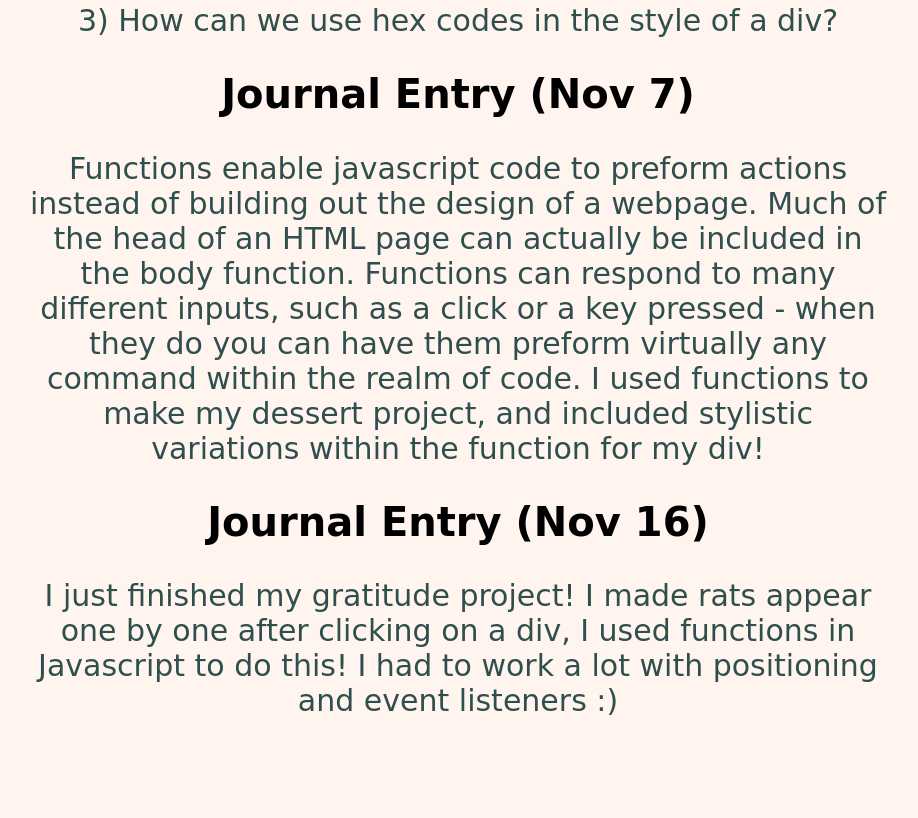
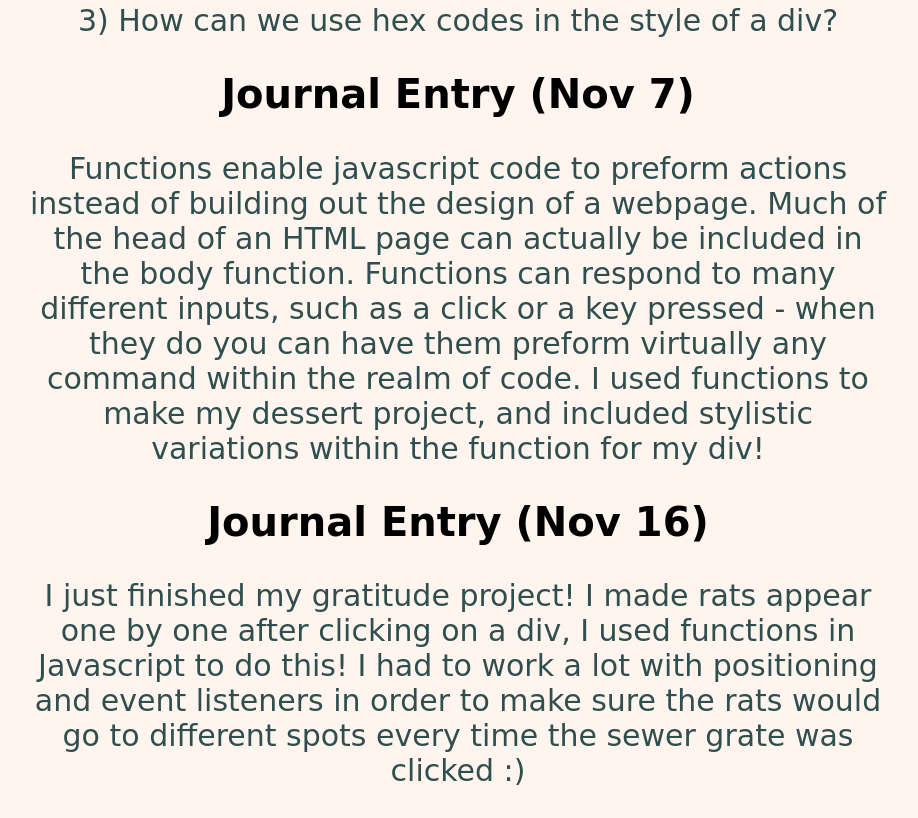
Before and after one commit to derationalize/derationalize.github.io, a plain HTML site: page journal.html in a window 1280 px wide. Shown: the part 2294-3112 px from the top of the page, without its empty margins (182-1100 px from the left). Before the commit the page ends 3042 px from the top, so only its background shows below. Drawn offline with Linux system fonts and the light colour scheme; a web font is replaced by a local one.

Commit message:
final gratitude update

```diff
--- a/journal.html
+++ b/journal.html
@@ -75,7 +75,7 @@
 <p>Functions enable javascript code to preform actions instead of building out the design of a webpage. Much of the head of an HTML page can actually be included in the body function. Functions can respond to many different inputs, such as a click or a key pressed - when they do you can have them preform virtually any command within the realm of code. I used functions to make my dessert project, and included stylistic variations within the function for my div!</p>
 
 <h2> Journal Entry (Nov 16) </h2>
-<p> I just finished my gratitude project! I made rats appear one by one after clicking on a div, I used functions in Javascript to do this! I had to work a lot with positioning and event listeners :) </p>
+<p> I just finished my gratitude project! I made rats appear one by one after clicking on a div, I used functions in Javascript to do this! I had to work a lot with positioning and event listeners in order to make sure the rats would go to different spots every time the sewer grate was clicked :) </p>
 
 
 </body>
```
Also changed, not shown: projects.html (+1 -1 lines).
